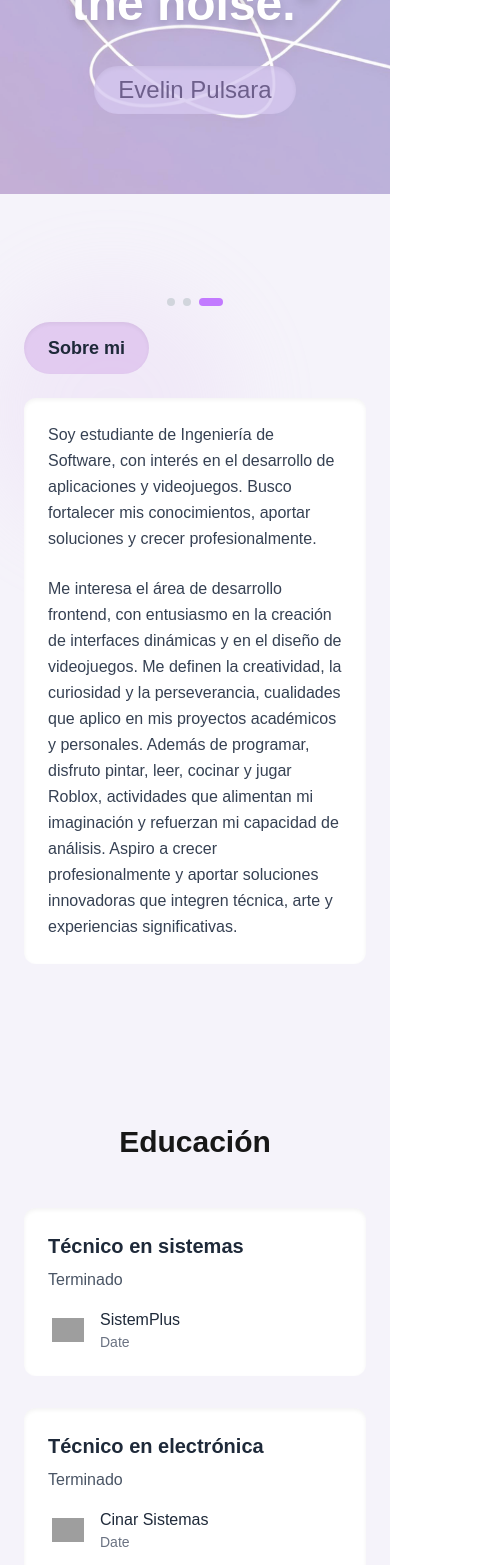
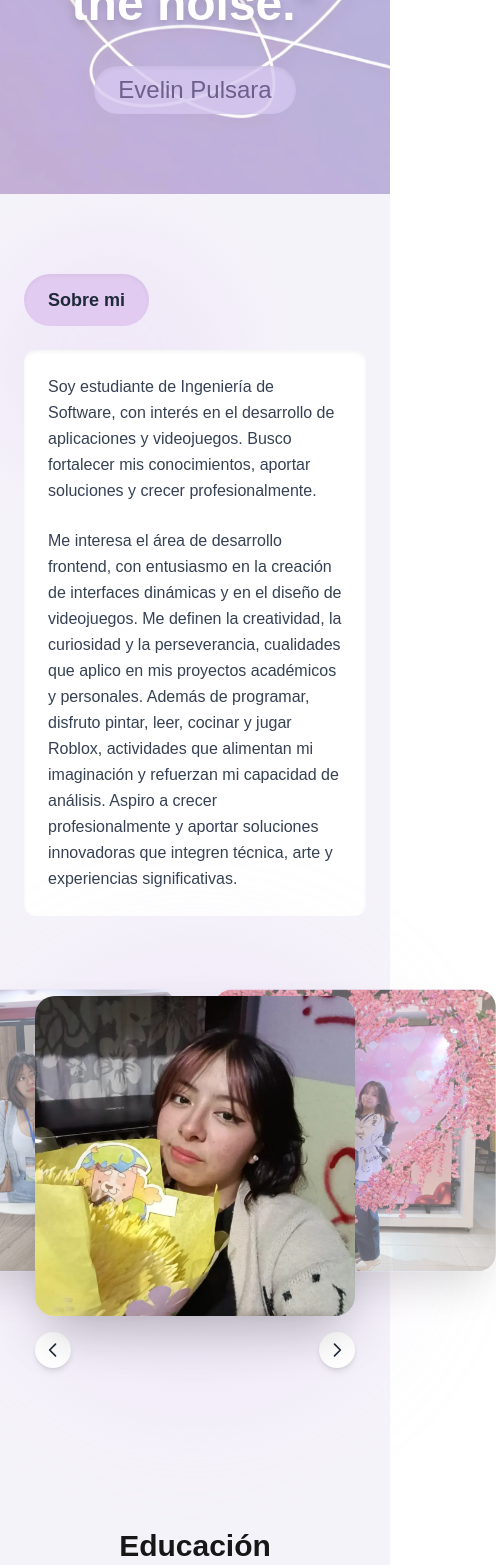
Before and after one commit to evelinpulsara/Final-Dis, a Next.js app: page / in a window 390 px wide. Shown: the part 334-1899 px from the top of the page, 496 px wide, since content can reach past the window. Built offline with nearby package versions, Linux system fonts and the light colour scheme; grey boxes are pictures that could not be loaded.

Commit message:
correccion de carrusel

```diff
--- a/src/app/components/Header.tsx
+++ b/src/app/components/Header.tsx
@@ -13,8 +13,8 @@ interface HeaderProps {
   toggleLanguage: () => void;
   language: 'es' | 'en';
   scrollToSection: (sectionId: string) => void;
-  isMenuOpen: boolean; // 👈 Recibimos el estado
-  setIsMenuOpen: (open: boolean) => void; // 👈 Recibimos la función
+  isMenuOpen: boolean;
+  setIsMenuOpen: (open: boolean) => void;
 }
 
 export default function Header({
@@ -40,7 +40,7 @@ export default function Header({
 
   return (
     <>
-      <header className={`fixed top-0 left-0 right-0 z-50 ${isDark ? 'bg-[#0F1029]/85' : 'bg-[#F5F3FA]/85'} backdrop-blur-sm shadow-sm`}>
+      <header className={`fixed top-0 left-0 right-0 z-50 ${isDark ? 'bg-[#0F1029]/85' : 'bg-[#F5F3FA]/85'} backdrop-blur-sm shadow-sm w-full`}>
         <nav className="container mx-auto px-6 py-6">
           <div className="flex items-center justify-between">
             {/* Menú en desktop */}
--- a/src/app/components/MobileMenu.tsx
+++ b/src/app/components/MobileMenu.tsx
@@ -38,8 +38,8 @@ export default function MobileMenu({
   if (!isMenuOpen) return null;
 
   return (
-    <div className={`fixed inset-0 z-50 flex justify-end ${isDark ? 'bg-[#0F1029]' : 'bg-[#F5F3FA]'}`}>
-      <div className={`w-3/4 max-w-sm p-6 ${isDark ? 'bg-[#0F1029]' : 'bg-[#F5F3FA]'}`}>
+    <div className={`fixed inset-0 z-50 flex justify-end ${isDark ? 'bg-[#0F1029]/90' : 'bg-[#F5F3FA]/90'}`}>
+      <div className={`w-3/4 max-w-sm p-6 ${isDark ? 'bg-[#0F1029]/90' : 'bg-[#F5F3FA]/90'}`}>
         <div className="flex justify-between items-center mb-6">
           <button
             onClick={() => setIsMenuOpen(false)}
@@ -84,7 +84,7 @@ export default function MobileMenu({
               onClick={() => {
                 setActiveMenu(item);
                 scrollToSection(['sobremi', 'educacion', 'conocimientos', 'proyectos', 'testimonios', 'contacto'][idx]);
-                setIsMenuOpen(false); // 👈 Cerrar el menú después de hacer click
+                setIsMenuOpen(false);
               }}
               className={`px-4 py-2 rounded-lg text-left transition-colors duration-200 ${
                 activeMenu === item
--- a/src/app/components/sections/AboutSection.tsx
+++ b/src/app/components/sections/AboutSection.tsx
@@ -1,7 +1,7 @@
 // app/components/sections/AboutSection.tsx
 'use client';
 
-import React, { useEffect } from 'react';
+import React, { useEffect, useState } from 'react';
 
 interface AboutProps {
   isDark: boolean;
@@ -37,21 +37,65 @@ export default function AboutSection({
     '/imagenes/Foto6.jpeg'
   ];
 
+  const [isMobile, setIsMobile] = useState(false);
+
   useEffect(() => {
+    const checkMobile = () => {
+      setIsMobile(window.innerWidth < 768);
+    };
+    checkMobile();
+    window.addEventListener('resize', checkMobile);
+    return () => window.removeEventListener('resize', checkMobile);
+  }, []);
+
+  // ✅ Corregido: usamos el valor actual, no la forma de callback
+  const goToPrevImage = () => {
+    setCurrentImageIndex((currentImageIndex - 1 + images.length) % images.length);
+  };
+
+  const goToNextImage = () => {
+    setCurrentImageIndex((currentImageIndex + 1) % images.length);
+  };
+
+  // Auto-rotación solo en desktop
+  useEffect(() => {
+    if (!isMobile) {
       const interval = setInterval(() => {
         setCurrentImageIndex((currentImageIndex + 1) % images.length);
       }, 3000);
       return () => clearInterval(interval);
-  }, [currentImageIndex, images.length, setCurrentImageIndex]);
+    }
+  }, [currentImageIndex, images.length, setCurrentImageIndex, isMobile]);
 
   return (
-    <section id="sobremi" className="py-20 relative scroll-mt-24">
+    <section id="sobremi" className="py-20 relative">
       <div className="container mx-auto px-6">
-        <div className="flex flex-col lg:flex-row items-center gap-12 max-w-6xl mx-auto">
-          <div className="lg:w-1/2 relative flex items-center justify-center">
+        <div className={`flex ${isMobile ? 'flex-col' : 'lg:flex-row'} items-center gap-12 max-w-6xl mx-auto`}>
+          <div className={`${isMobile ? 'w-full' : 'lg:w-1/2'} relative`}>
+            <div className="absolute -top-10 -left-10 w-64 h-64 bg-[#DFC3EF] rounded-full opacity-20 blur-2xl" />
+            <div className="relative">
+              {activeMenu === 'Sobre mi' ? (
+                <div className="inline-block mb-6 px-6 py-3 rounded-full font-semibold text-lg bg-[#DFC3EF]/80 text-gray-800 shadow-inner">
+                  {t.title}
+                </div>
+              ) : (
+                <h2 className="text-2xl font-semibold text-gray-800 mb-6">{t.title}</h2>
+              )}
+              <div className={`p-6 rounded-xl shadow-inner ${
+                isDark
+                  ? 'bg-[#1C1B2E] text-white'
+                  : 'bg-white text-gray-700'
+              }`}>
+                <p className="mb-6 leading-relaxed">{t.p1}</p>
+                <p className="leading-relaxed">{t.p2}</p>
+              </div>
+            </div>
+          </div>
+
+          <div className={`${isMobile ? 'w-full mt-8' : 'lg:w-1/2'} relative flex items-center justify-center`}>
             <div className="absolute inset-0 bg-[#DFC3EF] rounded-full blur-3xl opacity-30 transform scale-110" />
             <div className="relative w-full max-w-xs mx-auto">
-              <div className="w-full aspect-square sm:max-w-[320px] md:max-w-[400px] lg:max-w-[480px] relative">
+              <div className={`w-full aspect-square sm:max-w-[320px] md:max-w-[400px] lg:max-w-[480px] relative ${isMobile ? 'mb-4' : ''}`}>
                 {images.map((img, index) => {
                   const offset = (index - currentImageIndex + images.length) % images.length;
                   let transform = '';
@@ -86,6 +130,7 @@ export default function AboutSection({
                     </div>
                   );
                 })}
+                {!isMobile && (
                   <div className="absolute -bottom-8 left-1/2 -translate-x-1/2 z-40 flex gap-2">
                     {images.map((_, index) => (
                       <button
@@ -98,28 +143,31 @@ export default function AboutSection({
                       />
                     ))}
                   </div>
+                )}
               </div>
+
+              {isMobile && (
+                <div className="flex justify-between mt-4">
+                  <button
+                    onClick={goToPrevImage}
+                    className={`p-2 rounded-full ${isDark ? 'bg-[#1C1B2E] text-white' : 'bg-white text-gray-800'} shadow-md`}
+                    aria-label="Imagen anterior"
+                  >
+                    <svg className="w-5 h-5" fill="none" stroke="currentColor" viewBox="0 0 24 24">
+                      <path strokeLinecap="round" strokeLinejoin="round" strokeWidth={2} d="M15 19l-7-7 7-7" />
+                    </svg>
+                  </button>
+                  <button
+                    onClick={goToNextImage}
+                    className={`p-2 rounded-full ${isDark ? 'bg-[#1C1B2E] text-white' : 'bg-white text-gray-800'} shadow-md`}
+                    aria-label="Imagen siguiente"
+                  >
+                    <svg className="w-5 h-5" fill="none" stroke="currentColor" viewBox="0 0 24 24">
+                      <path strokeLinecap="round" strokeLinejoin="round" strokeWidth={2} d="M9 5l7 7-7 7" />
+                    </svg>
+                  </button>
                 </div>
-          </div>
-          <div className="lg:w-1/2 relative">
-            <div className="absolute -top-10 -left-10 w-64 h-64 bg-[#DFC3EF] rounded-full opacity-20 blur-2xl" />
-            <div className="relative">
-              {/* Título con burbuja SOLO si está activo */}
-              {activeMenu === 'Sobre mi' ? (
-                <div className="inline-block mb-6 px-6 py-3 rounded-full font-semibold text-lg bg-[#DFC3EF]/80 text-gray-800 shadow-inner">
-                  {t.title}
-                </div>
-              ) : (
-                <h2 className="text-2xl font-semibold text-gray-800 mb-6">{t.title}</h2>
               )}
-
-              {/* Contenedor de texto con sombra interna y fondo correcto */}
-              <div className={`p-6 rounded-xl shadow-inner ${
-                isDark ? 'bg-[#1C1B2E] text-white' : 'bg-white text-gray-700'
-              }`}>
-                <p className="mb-6 leading-relaxed">{t.p1}</p>
-                <p className="leading-relaxed">{t.p2}</p>
-              </div>
             </div>
           </div>
         </div>
```
Lines whose indentation alone changed are shown as unchanged.
